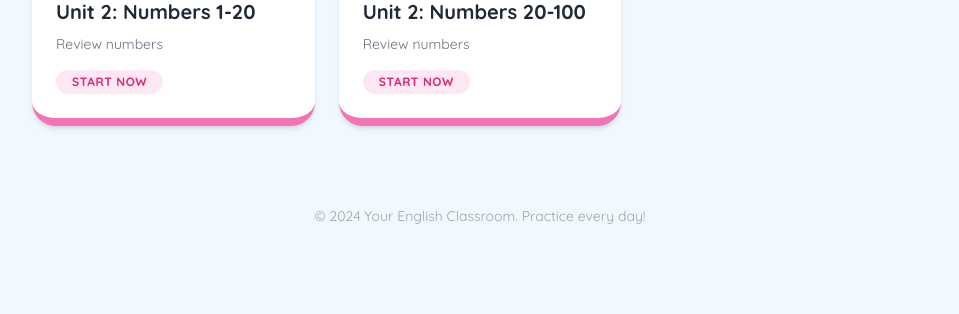
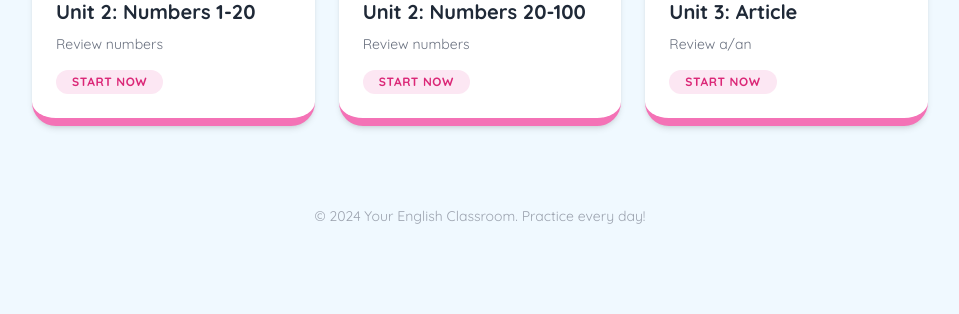
Before and after one commit to hunghtthd-ui/Oxford-Grammar-1, a plain HTML site: page index.html in a window 1280 px wide. Shown: the part 486-800 px from the top of the page, without its empty margins (160-1119 px from the left). Drawn offline with nearby package versions, Linux system fonts and the light colour scheme.

Commit message:
Update index.html

```diff
--- a/index.html
+++ b/index.html
@@ -62,6 +62,14 @@
                 <div class="mt-4 inline-block bg-pink-100 text-pink-600 px-4 py-1 rounded-full text-xs font-bold uppercase tracking-wider">Start Now</div>
             </a>
 
+            <!-- Unit 3 -->
+            <a href="unit-3/" class="unit-card bg-white p-6 rounded-3xl shadow-md border-b-8 border-pink-400 block hover:shadow-xl">
+                <div class="text-4xl mb-4">🔢</div>
+                <h3 class="text-xl font-bold text-gray-800 mb-2">Unit 3: Article</h3>
+                <p class="text-gray-500 text-sm">Review a/an</p>
+                <div class="mt-4 inline-block bg-pink-100 text-pink-600 px-4 py-1 rounded-full text-xs font-bold uppercase tracking-wider">Start Now</div>
+            </a>
+
             <!-- Thêm Unit mới ở đây bằng cách copy block trên -->
         </div>
 
```
